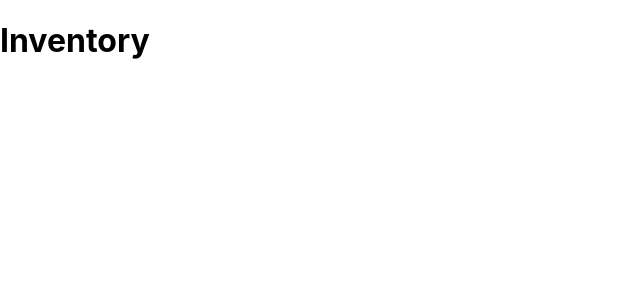
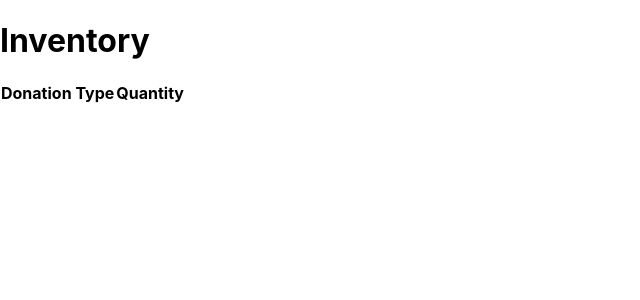
Before and after one commit to Sparky338/Digital-Aid_technical, a React (Create React App) app in the folder digital-aid-seattle/: page /inventory in a window 1280 px wide. Shown: the top 300 px of the page, without its empty margins (0-640 px from the left). Built offline with nearby package versions, Linux system fonts and the light colour scheme.

Commit message:
inventory table display roughed out

```diff
--- a/digital-aid-seattle/src/components/inventory.js
+++ b/digital-aid-seattle/src/components/inventory.js
@@ -5,8 +5,21 @@ const Inventory = () => {
         <div className="mainDiv">
             <h1>Inventory</h1>
             <div className="inventory-display-table">
-                <tbody className="table-body">
-
+                <tbody className="table-body" border="0" cellSpacing="0">
+                    <thead className="table=header">
+                        <tr>
+                            <th className="inventory-donation-type">Donation Type</th>
+                            <th className="inventory-donation-type">Quantity</th>
+                        </tr>
+                    </thead>
+                    {inventory && Object.entries(inventory).map((item, i) => {
+                        return (
+                            <tr className="inventory-item" key={i}>
+                                <td className="inventory-item-name">{item[i]}</td>
+                                <td className="inventory-item-quantity">{inventory[item[i]]}</td>
+                            </tr>
+                        )
+                    })}
                 </tbody>
             </div>
         </div>
```
